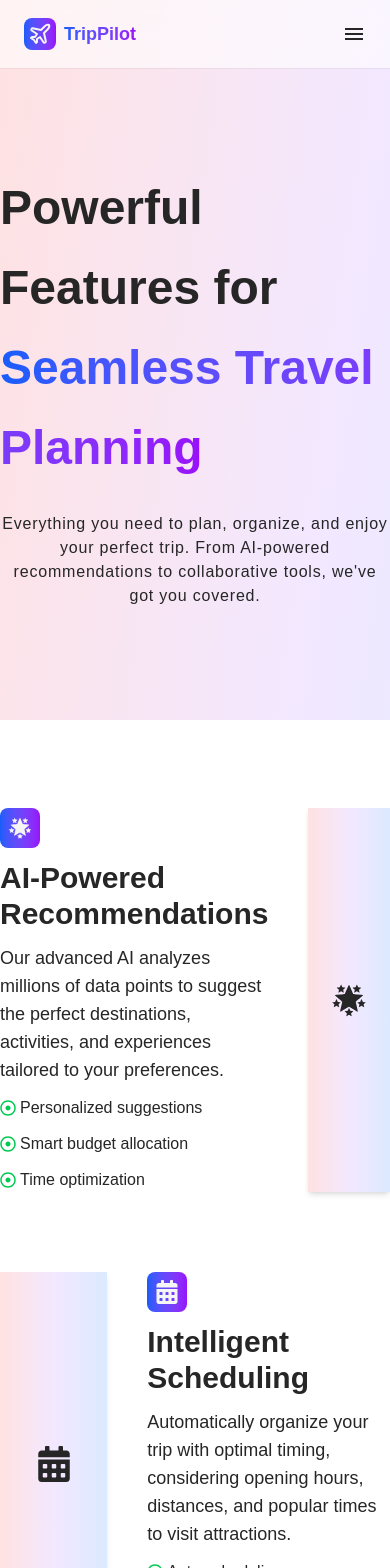
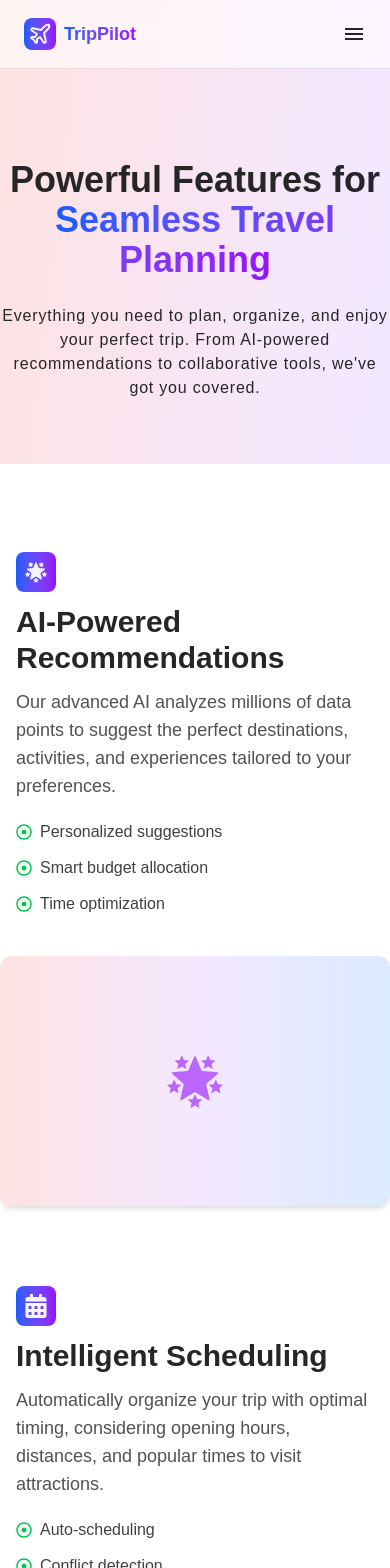
Before and after one commit to Rishabingh/trip-pilot, a Next.js app: page /features in a window 390 px wide. Shown: the top 1568 px of the page. Built offline with nearby package versions, Linux system fonts and the light colour scheme.

Commit message:
make the app responsive

```diff
--- a/app/about/components/AboutHero.tsx
+++ b/app/about/components/AboutHero.tsx
@@ -2,8 +2,8 @@ import React from 'react'
 
 const AboutHero = () => {
   return (
-    <div className='py-22 flex flex-col justify-center items-center'>
-        <div className="font-bold text-5xl leading-20">
+    <div className='md:py-22 py-10 flex flex-col justify-center items-center'>
+        <div className="font-bold text-4xl md:text-5xl leading-12 text-center md:text-left px-4 md:px-0 md:leading-20">
           Making Travel Planning <span className="bg-linear-to-r from-blue-600 to-purple-600 bg-clip-text text-transparent">Effortless for Everyone</span>
         </div>
         <div className="py-6 tracking-wider text-wrap max-w-2xl text-center">
--- a/app/about/page.tsx
+++ b/app/about/page.tsx
@@ -9,37 +9,56 @@ const page = () => {
   return (
     <div>
       <AboutHero />
-      <div className="bg-neutral-50 py-22 flex justify-center gap-8">
-        <div className="flex flex-col gap-3 max-w-xl">
-          <div className="bg-linear-to-r from-blue-600 to-purple-600 text-neutral-100 text-2xl py-2 rounded-lg w-10 flex justify-center">
+
+      {/* 1. Added px-6 md:px-12 for safe padding on the sides
+        2. Changed to flex-col on mobile, lg:flex-row on desktop
+        3. Added items-center so it looks balanced when stacked
+      */}
+      <div className="bg-neutral-50 py-16 md:py-22 flex flex-col lg:flex-row items-center justify-center gap-12 px-6 md:px-12">
+
+        {/* Text Section */}
+        <div className="flex flex-col gap-4 w-full max-w-xl">
+          <div className="bg-linear-to-r from-blue-600 to-purple-600 text-neutral-100 text-2xl py-2 rounded-lg w-10 flex justify-center shadow-md">
             <LuTarget />
           </div>
-          <div className="text-2xl font-bold">Our Story</div>
-          <article className="text-neutral-600 leading-8">
+
+          <h2 className="text-3xl font-bold text-gray-900">Our Story</h2>
+
+          {/* Replaced <br/> with <p> tags and space-y-4 for better typography */}
+          <article className="text-neutral-600 leading-relaxed space-y-4">
+            <p>
               Trip Pilot was born from a simple frustration: planning trips
-            shouldn&apos;t be harder than the trips themselves.
-            Me and other travelers who spent countless hours juggling spreadsheets and
+              shouldn&apos;t be harder than the trips themselves. Me and other
+              travelers who spent countless hours juggling spreadsheets and
               browser tabs, knew there had to be a better way.
-            <br />
+            </p>
+            <p>
               In 2026, we set out to build the travel planning platform we wished
               existed. Starting as a small project and a big vision, we combined
               cutting-edge AI with intuitive design to create a tool that makes
               trip planning actually enjoyable.
-            <br />
+            </p>
+            <p>
               Today, we&apos;re proud to help many travelers plan their
               dream adventures. From weekend getaways to round-the-world journeys,
               Trip Pilot has become the trusted companion for modern explorers.
+            </p>
           </article>
         </div>
-        <div>
+
+        {/* Image Section */}
+        <div className="w-full max-w-xl lg:w-1/2 flex justify-center">
           <Image
             src={"/travel.jpg"}
             width={512}
             height={480}
             alt="travel destination image example"
-            className="w-lg h-120 object-cover rounded-2xl"
+            priority // Keeping this from our previous fix!
+            // Changed w-lg to w-full. Height is auto on mobile, fixed on md screens.
+            className="w-full h-auto md:h-[480px] object-cover rounded-3xl shadow-xl"
           />
         </div>
+
       </div>
 
       <Stats />
--- a/app/features/components/FeatureDetailedCard.tsx
+++ b/app/features/components/FeatureDetailedCard.tsx
@@ -1,8 +1,7 @@
-
 import { FaRegDotCircle } from "react-icons/fa";
 import { IconType } from "react-icons";
 
-interface FeatureDetailedCard {
+interface FeatureDetailedCardProps {
   className?: string;
   logo: IconType;
   title: string;
@@ -12,36 +11,29 @@ interface FeatureDetailedCard {
   l3: string;
 }
 
-const FeatureDetailedCard = ({className, logo: Logo, title, description, l1, l2, l3}: FeatureDetailedCard) => {
+const FeatureDetailedCard = ({className, logo: Logo, title, description, l1, l2, l3}: FeatureDetailedCardProps) => {
   return (
-    <div className={`flex gap-10 justify-center ${className}`}>
-      <div className="max-w-lg flex flex-col gap-3">
+    <div className={`flex md:flex-row flex-col gap-10 justify-center ${className}`}>
+      <div className="max-w-lg flex flex-col gap-3 px-4 md:px-0">
         <div className="bg-linear-to-r from-blue-600 to-purple-600 text-neutral-100 text-2xl py-2 rounded-lg w-10 flex justify-center">
           <Logo />
         </div>
         <div className="text-3xl font-bold">{title}</div>
-        <div className="text-lg ">
+        <div className="text-lg text-neutral-600">
          {description}
         </div>
-        <div>
-          <ul className="flex gap-3 flex-col">
-            <li className="flex gap-1 items-center">
-              <FaRegDotCircle className="text-green-500" />
-              {l1}
-            </li>
-            <li className="flex gap-1 items-center">
-              <FaRegDotCircle className="text-green-500" />
-              {l2}
-            </li>
-            <li className="flex gap-1 items-center">
-              <FaRegDotCircle className="text-green-500" />
-              {l3}
-            </li>
+        <div className="mt-2">
+          <ul className="flex gap-3 flex-col text-neutral-700">
+            <li className="flex gap-2 items-center"><FaRegDotCircle className="text-green-500 shrink-0" /> {l1}</li>
+            <li className="flex gap-2 items-center"><FaRegDotCircle className="text-green-500 shrink-0" /> {l2}</li>
+            <li className="flex gap-2 items-center"><FaRegDotCircle className="text-green-500 shrink-0" /> {l3}</li>
           </ul>
         </div>
       </div>
-      <div className="w-md bg-linear-to-r from-red-100 via-purple-100 to-blue-100 items-center justify-center shadow-md flex">
-        <Logo className="text-4xl" />
+
+      {/* FIXED: Changed w-md to w-full max-w-md and added min-h-[200px] for mobile */}
+      <div className="w-full max-w-md min-h-62.5 rounded-xl bg-linear-to-r from-red-100 via-purple-100 to-blue-100 items-center justify-center shadow-md flex mx-auto md:mx-0">
+        <Logo className="text-6xl text-purple-500 opacity-80" />
       </div>
     </div>
   );
--- a/app/features/components/FeatureHero.tsx
+++ b/app/features/components/FeatureHero.tsx
@@ -2,8 +2,8 @@
 
 const FeatureHero = () => {
   return (
-    <div className='py-22 flex flex-col justify-center items-center'>
-        <div className="font-bold text-5xl leading-20">
+    <div className='md:py-22 py-10 flex flex-col justify-center items-center'>
+        <div className="font-bold md:text-5xl text-4xl md:leading-20 text-center md:text-left">
           Powerful Features for <span className="bg-linear-to-r from-blue-600 to-purple-600 bg-clip-text text-transparent">Seamless Travel Planning</span>
         </div>
         <div className="py-6 tracking-wider text-wrap max-w-2xl text-center">
--- a/app/features/page.tsx
+++ b/app/features/page.tsx
@@ -7,7 +7,7 @@ import { FaCalendarAlt } from "react-icons/fa";
 
 const page = () => {
   return (
-    <div>
+    <div className='py-10'>
       <FeatureHero />
       <div className='py-22 bg-white flex flex-col gap-20'>
         <FeatureDetailedCard
@@ -20,7 +20,7 @@ const page = () => {
         l3='Time optimization'
         />
         <FeatureDetailedCard
-        className='flex-row-reverse'
+        className='md:flex-row-reverse'
         logo={FaCalendarAlt}
         title='Intelligent Scheduling'
         description='Automatically organize your trip with optimal timing, considering opening hours, distances, and popular times to visit attractions.'
--- a/components/Hero.tsx
+++ b/components/Hero.tsx
@@ -26,6 +26,7 @@ const Hero = () => {
           height={480}
           alt="travel destination image example"
           className="w-lg h-120 object-cover rounded-2xl"
+          priority
         />
       </div>
     </div>
--- a/components/Navbar.tsx
+++ b/components/Navbar.tsx
@@ -1,4 +1,4 @@
-"use client"
+"use client";
 import { LuPlane } from "react-icons/lu";
 import Link from "next/link";
 import { usePathname } from "next/navigation";
@@ -7,28 +7,42 @@ import { IoMdMenu } from "react-icons/io";
 import { useState } from "react";
 import { RxCross1 } from "react-icons/rx";
 
-
 const Navbar = () => {
   const page = usePathname();
-  const [sideBarOpen, setSideBarOpen] = useState<boolean>(false)
+  const [sideBarOpen, setSideBarOpen] = useState<boolean>(false);
+
+  const handleLinkClick = () => {
+    setSideBarOpen(false);
+  }
+
   return (
     <>
-    <nav className="fixed top-0 left-0 right-0 h-17 items-center flex justify-between py-3 px-6 bg-white/60 backdrop-blur-lg shadow-2xs">
+      <nav className="fixed z-50 top-0 left-0 right-0 h-17 items-center flex justify-between py-3 px-6 bg-white/60 backdrop-blur-lg shadow-2xs">
         <div className="flex items-center gap-2">
           <div className="bg-linear-to-r from-blue-600 to-purple-600 text-neutral-100 text-2xl p-1 rounded-lg">
             <LuPlane />
           </div>
-        <span className="bg-linear-to-r from-blue-600 to-purple-600 bg-clip-text text-transparent font-bold text-lg">TripPilot</span>
+          <span className="bg-linear-to-r from-blue-600 to-purple-600 bg-clip-text text-transparent font-bold text-lg">
+            TripPilot
+          </span>
         </div>
         <ul className="md:flex hidden gap-10 text-neutral-500">
-        <li className={`${page === '/' ? "text-blue-600" : ""}`}><Link href={'/'}>Home</Link></li>
-        <li className={`${page === '/features' ? "text-blue-600" : ""}`}><Link href={'/features'}>Features</Link></li>
-        <li className={`${page === '/planner' ? "text-blue-600" : ""}`}><Link href={'/planner'}>Planner</Link></li>
-        <li className={`${page === '/about' ? "text-blue-600" : ""}`}><Link href={'/about'}>About</Link></li>
+          <li className={`${page === "/" ? "text-blue-600" : ""}`}>
+            <Link href={"/"}>Home</Link>
+          </li>
+          <li className={`${page === "/features" ? "text-blue-600" : ""}`}>
+            <Link href={"/features"}>Features</Link>
+          </li>
+          <li className={`${page === "/planner" ? "text-blue-600" : ""}`}>
+            <Link href={"/planner"}>Planner</Link>
+          </li>
+          <li className={`${page === "/about" ? "text-blue-600" : ""}`}>
+            <Link href={"/about"}>About</Link>
+          </li>
         </ul>
 
         <div className="md:flex hidden gap-6 items-center">
-        <Link href={'/login'}>Sign In</Link>
+          <Link href={"/login"}>Sign In</Link>
           <Link
             href="/planner"
             className="bg-linear-to-r from-blue-600 to-purple-600 text-white px-4 py-2 text-sm rounded-lg"
@@ -37,14 +51,20 @@ const Navbar = () => {
           </Link>
         </div>
 
-      <div className="md:hidden block" onClick={() => setSideBarOpen((prev) => !prev)}>
+        <div
+          className="md:hidden block z-30"
+          onClick={() => setSideBarOpen((prev) => !prev)}
+        >
           {sideBarOpen ? <RxCross1 size={24} /> : <IoMdMenu size={24} />}
         </div>
       </nav>
 
-    <Sidebar className={`${sideBarOpen ? 'translate-x-0' : 'translate-x-full'} transform transition-transform duration-300 ease-in-out`} />
+      <Sidebar
+        className={`${sideBarOpen ? "translate-x-0" : "translate-x-full"} transform transition-transform duration-300 ease-in-out`}
+        handleLinkClick = {handleLinkClick}
+      />
     </>
-  )
-}
+  );
+};
 
-export default Navbar
+export default Navbar;
--- a/components/Sidebar.tsx
+++ b/components/Sidebar.tsx
@@ -1,13 +1,14 @@
 import Link from "next/link";
 import { usePathname } from "next/navigation";
 
-const Sidebar = ({ className }: { className: string }) => {
+const Sidebar = ({ className, handleLinkClick }: { className: string, handleLinkClick: () => void }) => {
   const page = usePathname();
 
   return (
     <aside
       className={`${className} fixed top-17 right-0 bottom-0 w-64 min-h-screen overflow-x-hidden bg-white/60 backdrop-blur-lg shadow-2xs
        flex flex-col p-6 z-30`}
+      onClick={handleLinkClick}
     >
       <ul className="flex flex-col gap-8 text-neutral-500 items-center">
         <li className={`${page === "/" ? "text-blue-600" : ""}`}>
```
Lines whose indentation alone changed are shown as unchanged.
